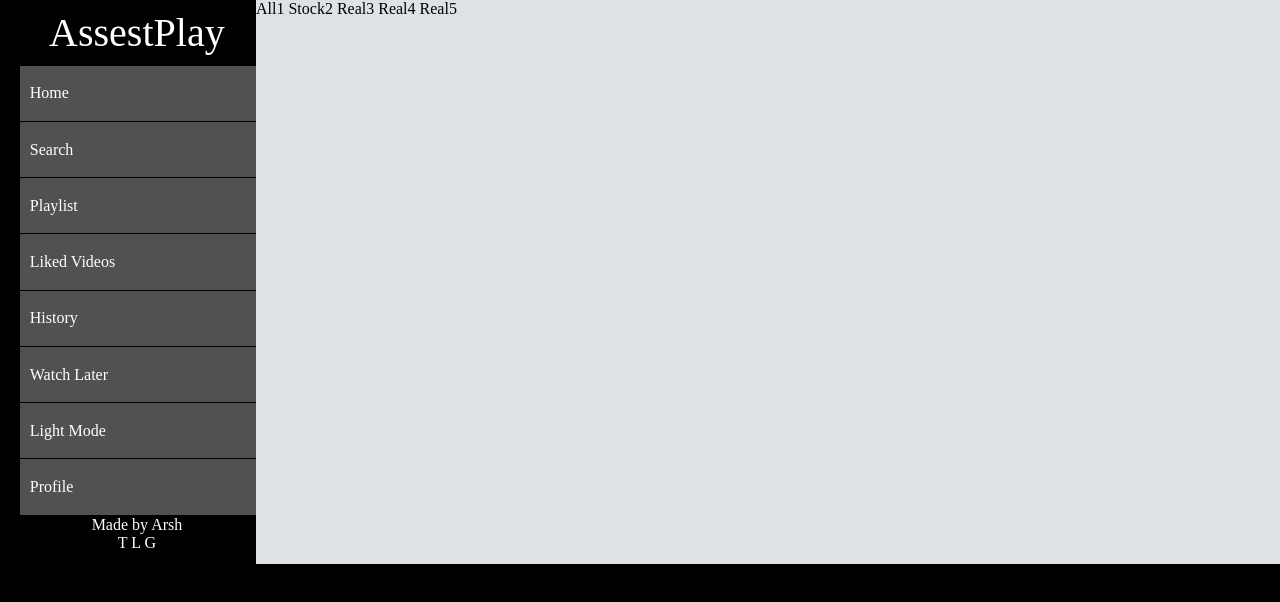
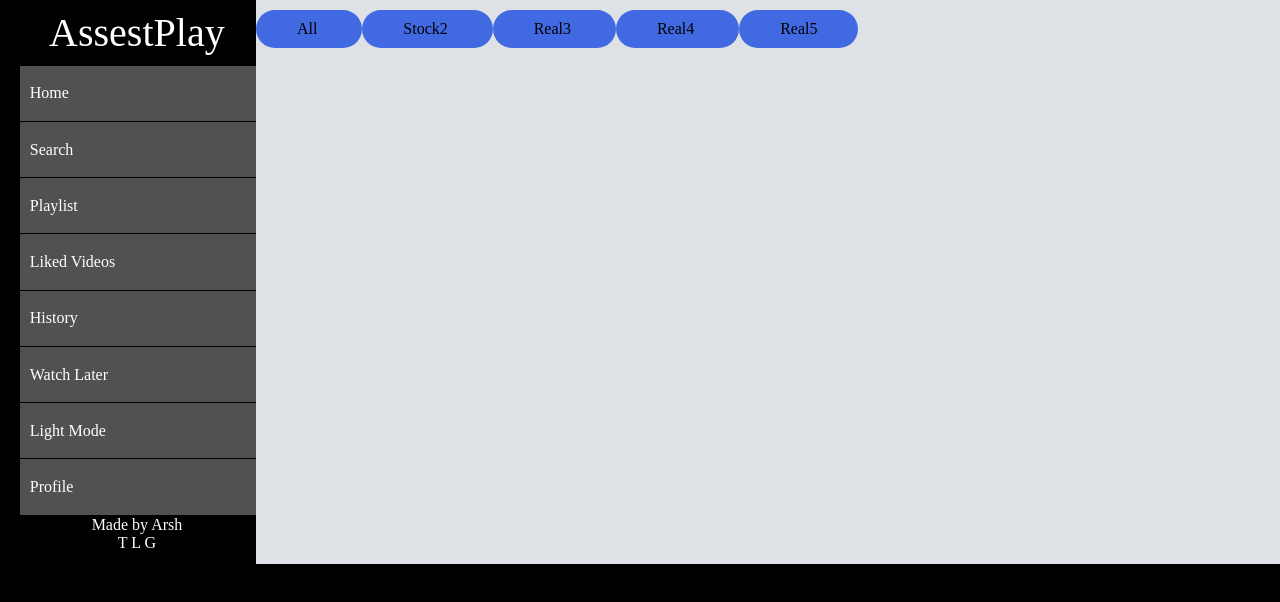
Before and after one commit to sarb001/Video-Library-Ecom-App, a React (Create React App) app: page / in a window 1280 px wide. Shown: the top 602 px of the page. Built offline with nearby package versions, Linux system fonts and the light colour scheme.

Commit message:
frontend done - home page

```diff
--- a/src/components/VideoListing.js
+++ b/src/components/VideoListing.js
@@ -9,11 +9,18 @@ const VideoListing = () => {
                 <NavMenu />
               </div>
              <div className="sidebar-container" style = {{backgroundColor:'#dee2e6'}}>
-                <span> All1 </span>
-                <span> Stock2  </span>
-                <span> Real3  </span>
-                <span> Real4  </span>
-                <span> Real5  </span>
+
+                    <div className="top-categories" style = {{paddingTop:'2%',cursor:'pointer'}}>
+                        <span style = {{padding:'1% 4%',backgroundColor:'royalblue',borderRadius:'50px'}}> All </span>
+                        <span style = {{padding:'1% 4%',backgroundColor:'royalblue',borderRadius:'50px'}}> Stock2  </span>
+                        <span style = {{padding:'1% 4%',backgroundColor:'royalblue',borderRadius:'50px'}}> Real3  </span>
+                        <span style = {{padding:'1% 4%',backgroundColor:'royalblue',borderRadius:'50px'}}> Real4  </span>
+                        <span style = {{padding:'1% 4%',backgroundColor:'royalblue',borderRadius:'50px'}}> Real5  </span>
+                    </div>
+
+                    <div className="videos-section">
+
+                    </div>
              </div>
         </div>
     </>
```
